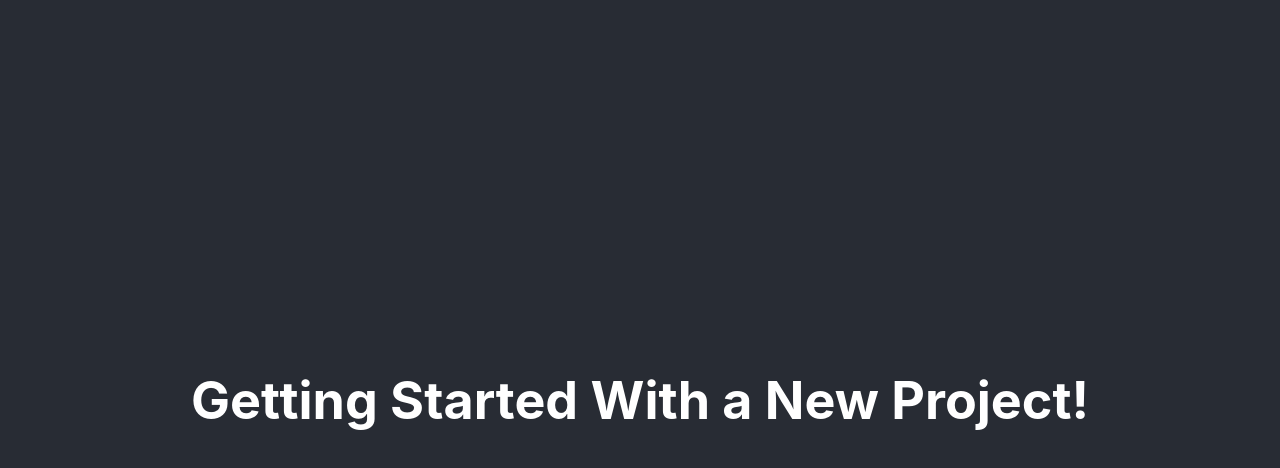
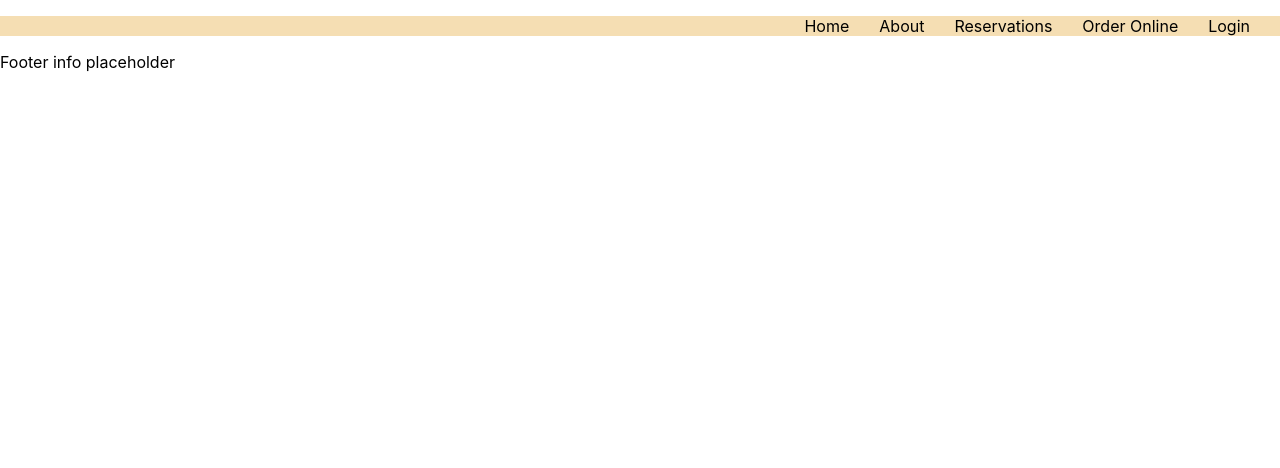
Before and after one commit to LemonZaps/capstone, a React (Create React App) app: page / in a window 1280 px wide. Shown: the top 468 px of the page. Built offline with nearby package versions, Linux system fonts and the light colour scheme.

Commit message:
added nav placeholder and footer placeholder

```diff
--- a/src/App.css
+++ b/src/App.css
@@ -1,38 +1,14 @@
-.App {
-  text-align: center;
+#header-area {
+    background-color: wheat;
 }
 
-.App-logo {
-  height: 40vmin;
-  pointer-events: none;
+#header-menu {
+    display:flex;
+    flex-wrap: wrap;
+    justify-content: flex-end;
+    justify-items: space-around;
+    gap: 30px;
+    list-style: none;
+    padding-right:30px;
+
 }
-
-@media (prefers-reduced-motion: no-preference) {
-  .App-logo {
-    animation: App-logo-spin infinite 20s linear;
-  }
-}
-
-.App-header {
-  background-color: #282c34;
-  min-height: 100vh;
-  display: flex;
-  flex-direction: column;
-  align-items: center;
-  justify-content: center;
-  font-size: calc(10px + 2vmin);
-  color: white;
-}
-
-.App-link {
-  color: #61dafb;
-}
-
-@keyframes App-logo-spin {
-  from {
-    transform: rotate(0deg);
-  }
-  to {
-    transform: rotate(360deg);
-  }
-}
--- a/src/App.js
+++ b/src/App.js
@@ -1,16 +1,14 @@
-
+import React from 'react';
+import Header from './components/Header';
+import Footer from './components/Footer';
 import './App.css';
 
 function App() {
   return (
-    <div className="App">
-      <header className="App-header">
-        <h1>
-
-          Getting Started With a New Project!
-        </h1>
-      </header>
-    </div>
+    <>
+      <Header />
+      <Footer />
+    </>
   );
 }
 
--- /dev/null
+++ b/src/components/Footer.js
@@ -0,0 +1,9 @@
+
+import React from "react"
+
+const Footer = () =>{
+return (
+    <p>Footer info placeholder</p>
+)
+}
+export default Footer;
--- /dev/null
+++ b/src/components/Header.js
@@ -0,0 +1,14 @@
+import Nav from "./Nav";
+import React from "react";
+
+
+const Header = () => {
+    return (
+        <div id="header-area">
+
+        <Nav />
+        </div>
+    )
+};
+
+export default Header;
--- /dev/null
+++ b/src/components/Nav.js
@@ -0,0 +1,18 @@
+import React from "react"
+
+
+
+const Nav = () => {
+    return (
+        <div>
+            <ul id="header-menu">
+                <li>Home</li>
+                <li>About</li>
+                <li>Reservations</li>
+                <li>Order Online</li>
+                <li>Login</li>
+            </ul>
+        </div>
+    )
+}
+export default Nav
```
